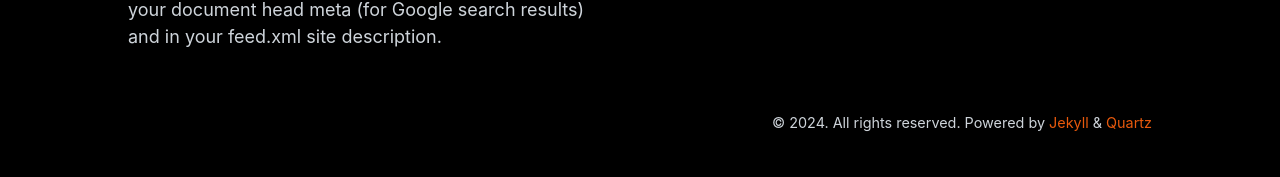
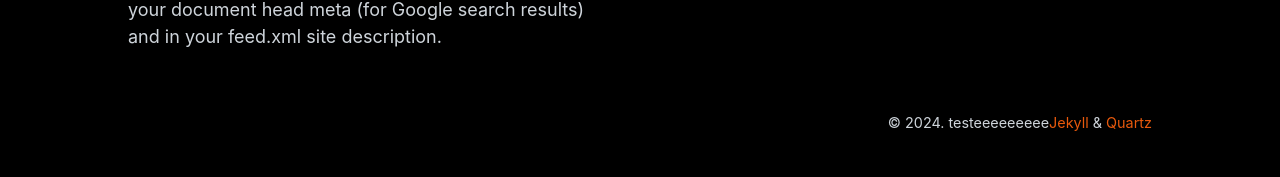
Before and after one commit to einstein808/BlogBar, a Jekyll site: the page built from index.markdown, in a window 1280 px wide. Shown: the part 1051-1228 px from the top of the page. Built offline with Jekyll 4.4.1, drawn with Linux system fonts in a browser that asks for light colours; part of the change alters nothing that is shown.

Commit message:
NALITICS

```diff
--- a/_includes/footer.html
+++ b/_includes/footer.html
@@ -35,7 +35,7 @@
         &copy; <time datetime="{{ site.time | date_to_xmlschema }}">{{ site.time | date: '%Y' }}</time>
         {%- if site.author -%}
           &nbsp;<a href="{{ site.author.url }}" target="_blank">{{ site.author.name }}</a>
-        {%- endif -%}. All rights reserved. Powered by <a href="https://jekyllrb.com/" target="_blank">Jekyll</a> & <a href="https://github.com/vfvong/jekyll-theme-quartz" target="_blank">Quartz</a>
+        {%- endif -%}. testeeeeeeeee<a href="https://jekyllrb.com/" target="_blank">Jekyll</a> & <a href="https://github.com/vfvong/jekyll-theme-quartz" target="_blank">Quartz</a>
       </p>
     </div>
   </div>
--- a/_includes/head.html
+++ b/_includes/head.html
@@ -1,10 +1,19 @@
 <head>
+  <!-- Google tag (gtag.js) -->
+  <script async src="https://www.googletagmanager.com/gtag/js?id=G-9YZMS76QRS"></script>
+  <script>
+    window.dataLayer = window.dataLayer || [];
+    function gtag() { dataLayer.push(arguments); }
+    gtag('js', new Date());
+
+    gtag('config', 'G-9YZMS76QRS');
+  </script>
   <meta charset="UTF-8">
   <meta name="viewport" content="width=device-width, initial-scale=1">
 
-	<link rel="stylesheet" href="{{ 'assets/css/normalize.css' | relative_url }}"/>
-	<link rel="stylesheet" href="{{ 'assets/css/open-color.css' | relative_url }}"/>
-	<link rel="stylesheet" href="{{ 'assets/css/quartz.css' | relative_url }}"/>
+  <link rel="stylesheet" href="{{ 'assets/css/normalize.css' | relative_url }}" />
+  <link rel="stylesheet" href="{{ 'assets/css/open-color.css' | relative_url }}" />
+  <link rel="stylesheet" href="{{ 'assets/css/quartz.css' | relative_url }}" />
 
   <script async src="https://use.fontawesome.com/releases/v6.0.0/js/all.js"></script>
 
```
